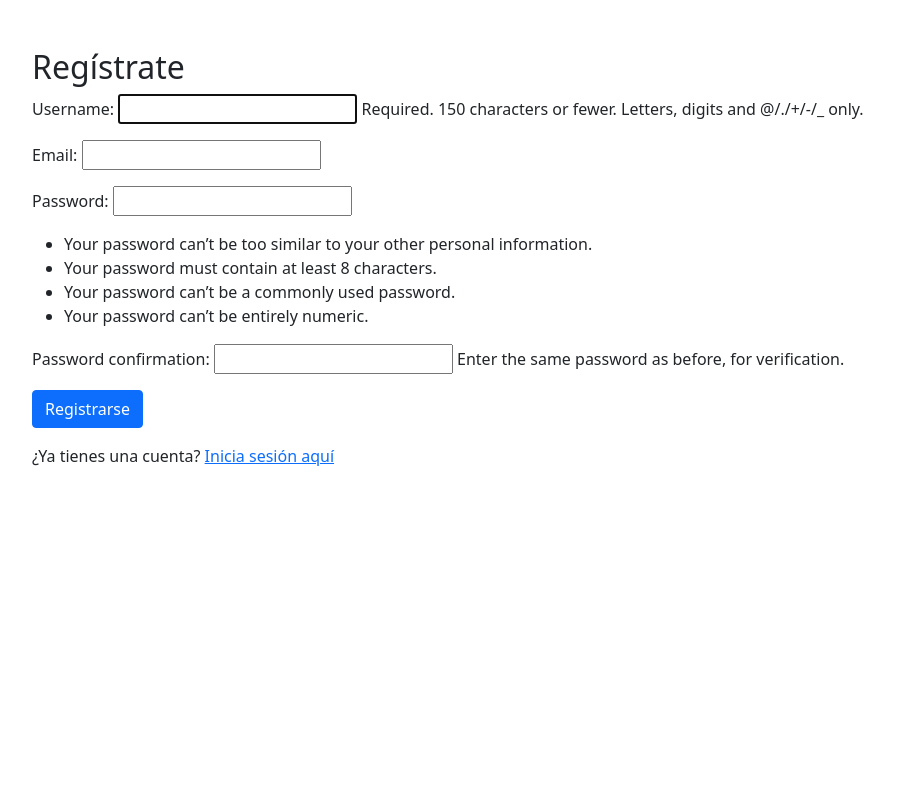
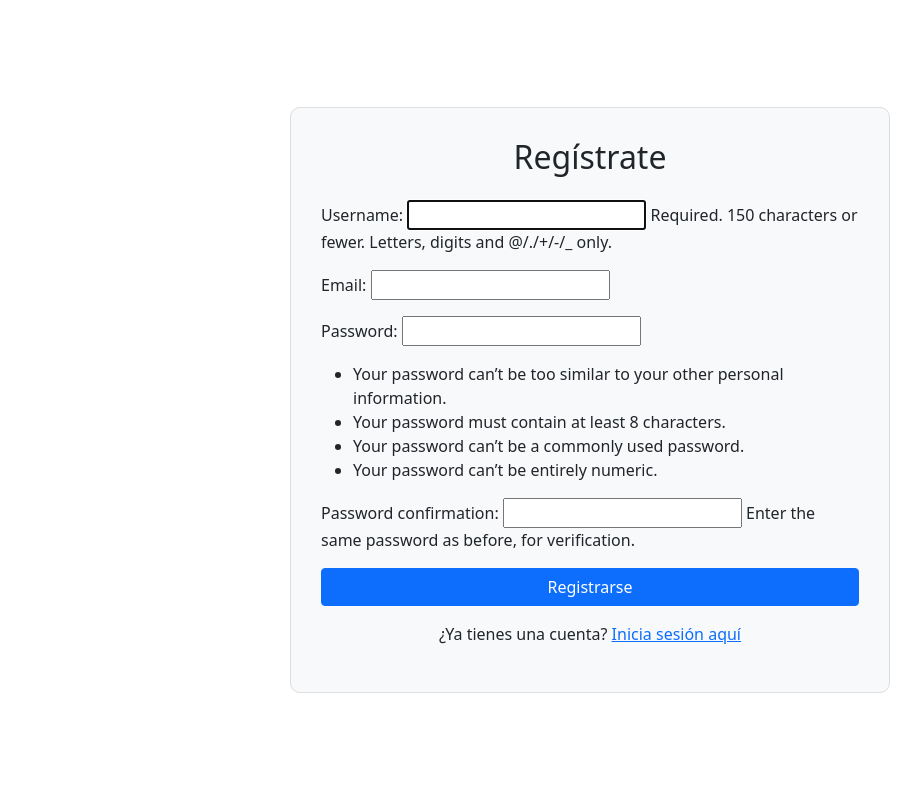
Before and after one commit to mrgomezsv/backend_mrgomez_github, a Django app: page /accounts/register/ in a window 1280 px wide. Shown: the whole page, without its empty margins (50-971 px from the left). Run offline with Django 4.2, Linux system fonts and the light colour scheme.

Commit message:
Centre el codigo del formulario de registro

```diff
--- a/qr_project/accounts/templates/accounts/register.html
+++ b/qr_project/accounts/templates/accounts/register.html
@@ -1,22 +1,39 @@
-<!-- accounts/templates/accounts/register.html -->
-
 <!DOCTYPE html>
-<html lang="en">
+<html lang="es">
 <head>
     <meta charset="UTF-8">
     <meta name="viewport" content="width=device-width, initial-scale=1.0">
     <title>Registro</title>
     <link rel="stylesheet" href="https://cdn.jsdelivr.net/npm/bootstrap@5.1.3/dist/css/bootstrap.min.css">
+    <style>
+        /* Hacer que el contenedor ocupe toda la pantalla y centrarlo */
+        .register-container {
+            min-height: 100vh;
+            display: flex;
+            justify-content: center;
+            align-items: center;
+        }
+        .register-box {
+            width: 100%;
+            max-width: 600px; /* Aumentar el ancho del formulario */
+            padding: 30px;
+            border: 1px solid #ddd;
+            border-radius: 10px;
+            background-color: #f8f9fa;
+        }
+    </style>
 </head>
 <body>
-    <div class="container">
-        <h2 class="mt-5">Regístrate</h2>
-        <form method="POST">
-            {% csrf_token %}
-            {{ form.as_p }}
-            <button type="submit" class="btn btn-primary">Registrarse</button>
-        </form>
-        <p class="mt-3">¿Ya tienes una cuenta? <a href="{% url 'login' %}">Inicia sesión aquí</a></p>
+    <div class="container-fluid register-container">
+        <div class="register-box">
+            <h2 class="text-center mb-4">Regístrate</h2>
+            <form method="POST">
+                {% csrf_token %}
+                {{ form.as_p }}
+                <button type="submit" class="btn btn-primary w-100">Registrarse</button>
+            </form>
+            <p class="mt-3 text-center">¿Ya tienes una cuenta? <a href="{% url 'login' %}">Inicia sesión aquí</a></p>
+        </div>
     </div>
 </body>
 </html>
```
